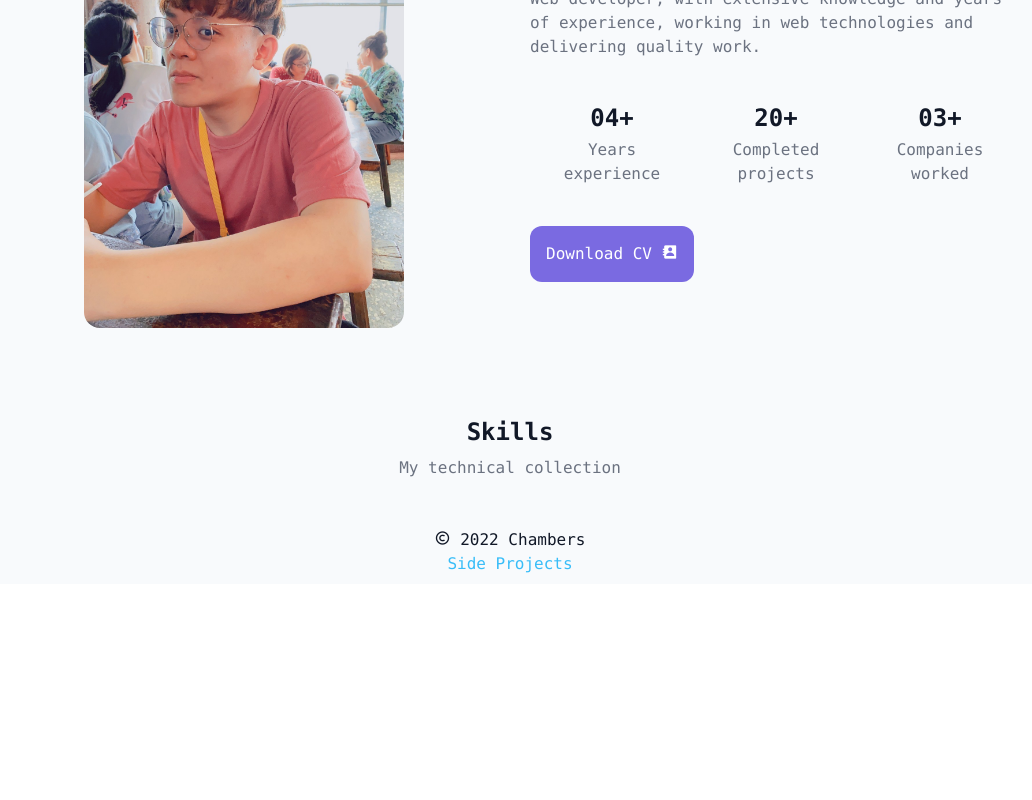
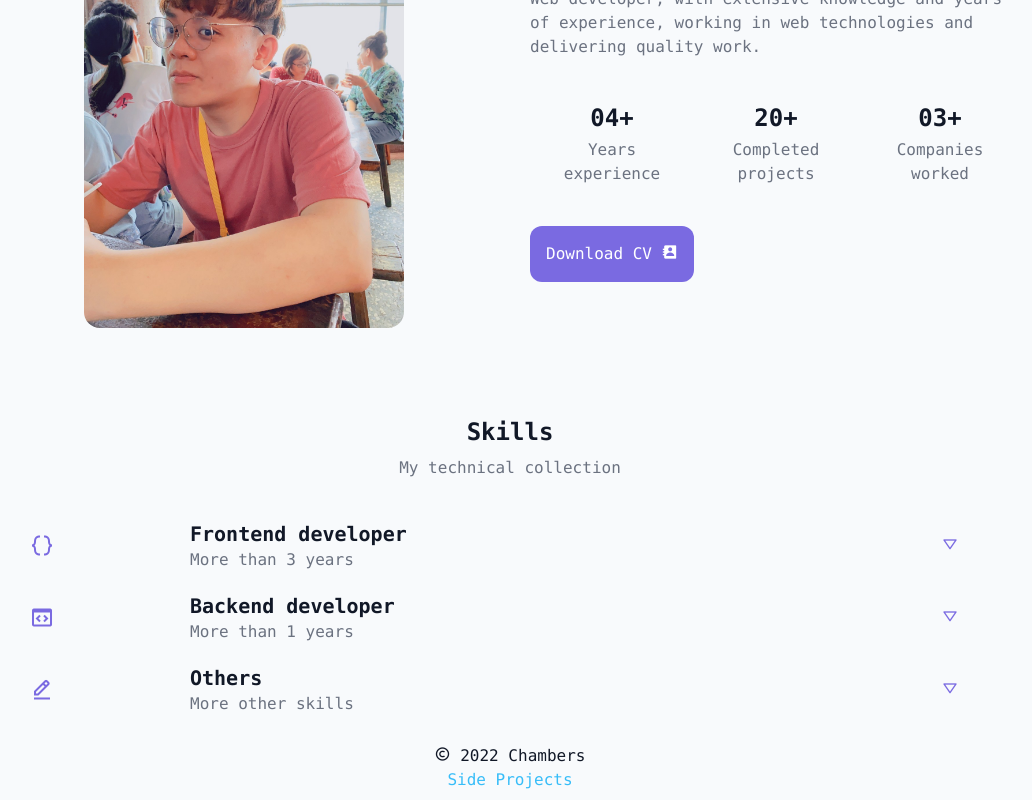
Before and after one commit to connectshark/nosegates, a Vue app: page / in a window 1280 px wide. Shown: the part 902-1702 px from the top of the page, without its empty margins (130-1162 px from the left). Before the commit the page ends 1486 px from the top, so only its background shows below. Built offline with nearby package versions, Linux system fonts and the light colour scheme.

Commit message:
更新技能樹區塊

```diff
--- a/src/views/HomeView.vue
+++ b/src/views/HomeView.vue
@@ -24,7 +24,7 @@
       <p class=" text-gray-500 md:leading-loose mb-5">Frontend developer</p>
       <p class="text-gray-500 md:leading-relaxed mb-10">High Level experience in web development knowledge, producing quality work.</p>
       <button class=" bg-primary p-4 rounded-xl text-white">
-        Contact Me <i class='bx bxs-contact'></i>
+        Contact Me <i class='bx bx-send'></i>
       </button>
     </div>
   </section>
@@ -49,16 +49,30 @@
           Download CV <i class='bx bxs-contact'></i>
         </button>
       </div>
-
     </div>
 
   </section>
   <section>
     <h2 id="skills" class=" text-center text-2xl font-bold leading-loose">Skills</h2>
     <p class="text-gray-500 text-center mb-10">My technical collection</p>
-    <div>
-      <h3></h3>
-
+    <div class=" w-3/4 mx-auto">
+      <div v-for="(skill, index) in skills" :key="skill.title" @click="folderHandler(index)" class=" cursor-pointer w-full flex items-center justify-center mb-5 flex-wrap">
+        <span class=" w-2/12 text-primary">
+          <i class='bx text-2xl' :class="skill.icon" ></i>
+        </span>
+        <div class=" w-9/12">
+          <h3 class=" font-bold text-xl">{{ skill.title }}</h3>
+          <p class=" text-gray-500">{{ skill.subtitle }}</p>
+        </div>
+        <span :class="{ '-rotate-180' : folderIndex === index }" class=" text-center w-1/12 text-primary transition duration-500">
+          <i class='bx bx-down-arrow' ></i>
+        </span>
+        <ul v-show="folderIndex === index" class=" w-full py-4">
+          <li v-for="brand in skill.brands" class=" inline-block mx-4 text-primary">
+            <i class='bx text-2xl' :class="brand" ></i>
+          </li>
+        </ul>
+      </div>
     </div>
 
   </section>
@@ -66,17 +80,36 @@
 </template>
 
 <script setup>
+import { ref } from 'vue'
+
+const folderIndex = ref(null)
+
+const folderHandler = index => {
+  if (folderIndex.value === index) {
+    folderIndex.value = null
+  } else {
+    folderIndex.value = index
+  }
+}
 
 const skills = [
   {
     title: 'Frontend developer',
-    icon: 'bx-code'
+    subtitle: 'More than 3 years',
+    icon: 'bx-code-curly',
+    brands: ['bxl-javascript', 'bxl-css3', 'bxl-tailwind-css', 'bxl-vuejs', 'bxl-html5', 'bxl-git']
   },
   {
-    title: 'Designer'
+    title: 'Backend developer',
+    subtitle: 'More than 1 years',
+    icon: 'bx-code-block',
+    brands: ['bxl-postgresql', 'bxl-nodejs']
   },
   {
-    title: 'Backend developer'
+    title: 'Others',
+    subtitle: 'More other skills',
+    icon: 'bx-edit-alt',
+    brands: ['bxl-blender', 'bxl-figma']
   },
 ]
 
```
